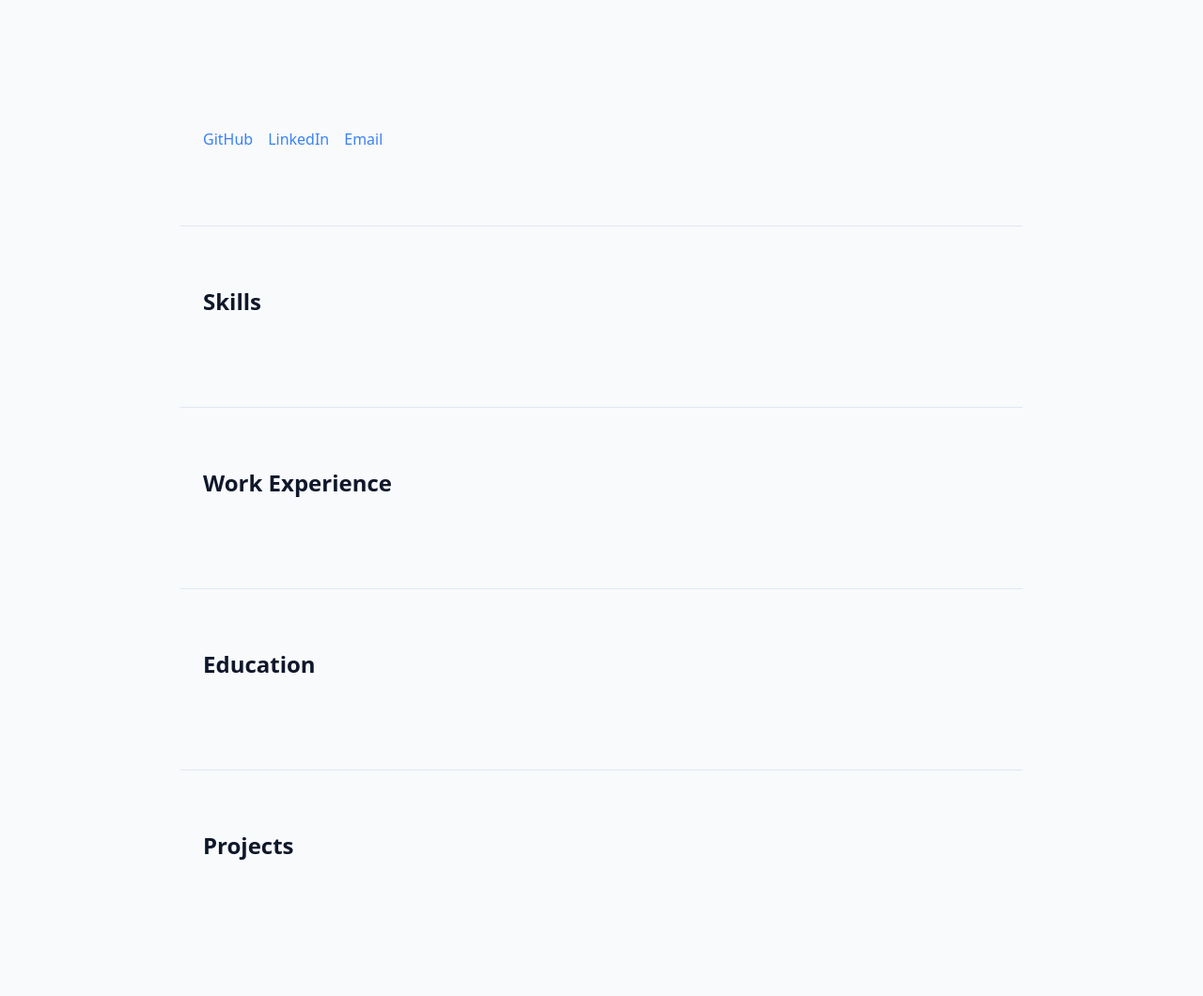
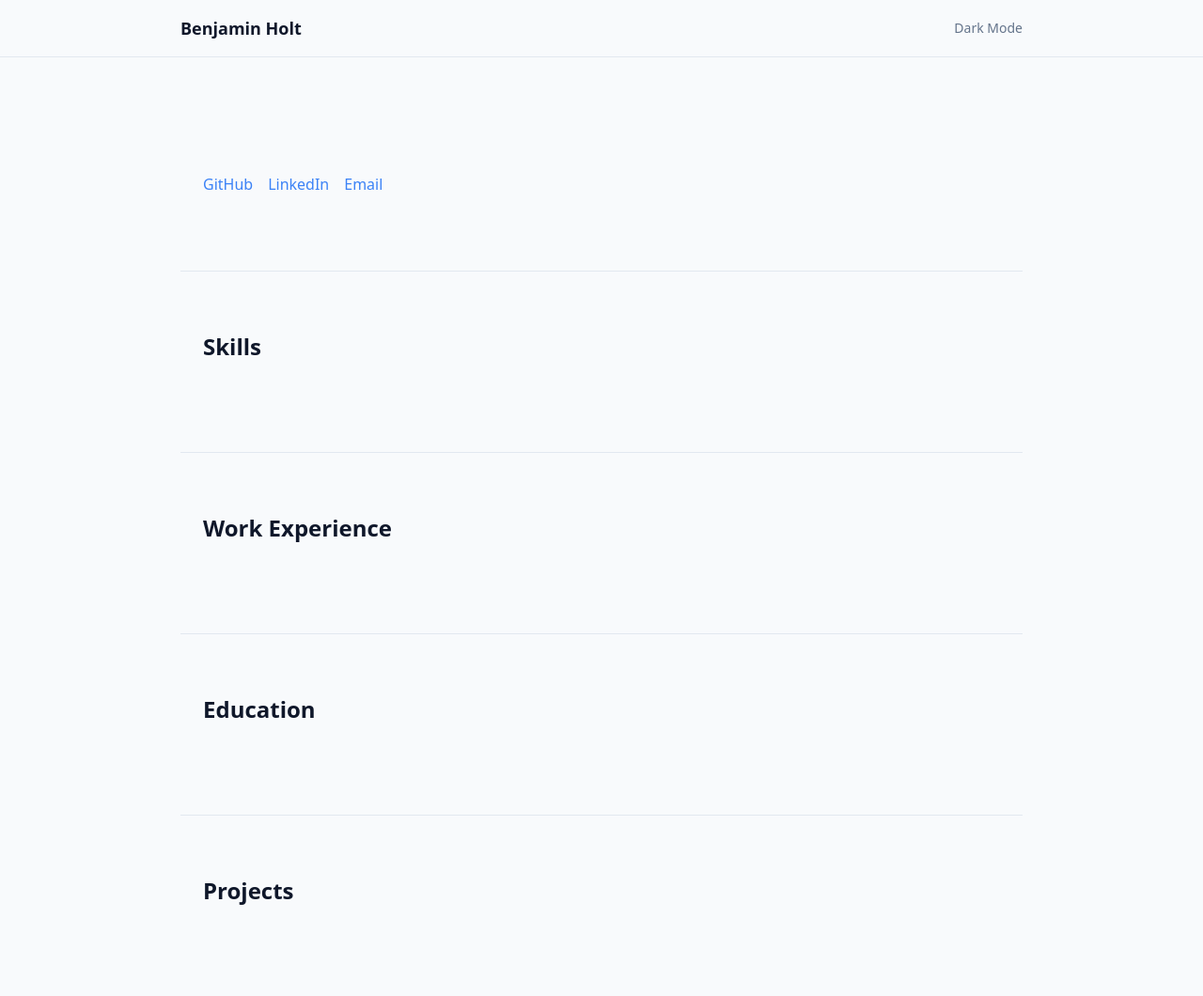
Before and after one commit to BHCGH92/cvportfolio, a Django app: page / in a window 1280 px wide. Shown: the whole page at 94% size. Before the commit the page ends 915 px from the top, so only its background shows below. Run offline with Django 5.2, Linux system fonts and the light colour scheme; data that the repository does not hold is empty; some libraries are stand-ins or nearby versions.

Commit message:
Add navigation bar and dark mode toggle

```diff
--- a/templates/base.html
+++ b/templates/base.html
@@ -1,12 +1,20 @@
 <!DOCTYPE html>
 <html lang="en">
+
 <head>
     <meta charset="UTF-8">
     <meta name="viewport" content="width=device-width, initial-scale=1.0">
     <script src="https://cdn.tailwindcss.com"></script>
+    <script>
+        tailwind.config = {
+            darkMode: 'class'
+        }
+    </script>
 </head>
+
 <body>
     {% block content %}
     {% endblock %}
 </body>
+
 </html>
--- a/templates/cv.html
+++ b/templates/cv.html
@@ -1,48 +1,58 @@
 {% extends 'base.html' %}
 
 {% block content %}
-<div class="min-h-screen bg-slate-50 text-slate-800">
+<div class="min-h-screen bg-slate-50 text-slate-800 dark:bg-slate-900 dark:text-slate-100">
+    <!-- Navigation -->
+    <nav class="fixed top-0 left-0 right-0 z-50 bg-slate-50 border-b border-slate-200 px-6 py-4 dark:bg-slate-900 dark:border-slate-700">
+        <div class="max-w-4xl mx-auto flex justify-between items-center">
+            <span class="font-bold text-slate-900 dark:text-slate-100 text-lg">Benjamin Holt</span>
+            <button id="theme-toggle" class="text-slate-500 hover:text-blue-500 dark:text-slate-400 transition-colors text-sm font-medium">
+                Dark Mode
+            </button>
+        </div>
+    </nav>
 
     <!-- Hero Section -->
-    <section class="max-w-4xl mx-auto px-6 py-20">
+    <section class="max-w-4xl mx-auto px-6 pt-32 pb-20">
         <div class="flex flex-col items-start gap-4">
-            <h1 id="name" class="text-5xl font-bold text-slate-900"></h1>
+            <h1 id="name" class="text-5xl font-bold text-slate-900 dark:text-slate-100"></h1>
             <h2 id="job-title" class="text-2xl font-medium text-blue-500"></h2>
-            <p id="bio" class="text-lg text-slate-600 max-w-2xl leading-relaxed"></p>
+            <p id="bio" class="text-lg text-slate-600 dark:text-slate-300 max-w-2xl leading-relaxed"></p>
             <div class="flex gap-4 mt-2">
-                <a id="github-link" href="#"
-                    class="text-blue-500 hover:text-blue-700 font-medium transition-colors">GitHub</a>
-                <a id="linkedin-link" href="#"
-                    class="text-blue-500 hover:text-blue-700 font-medium transition-colors">LinkedIn</a>
-                <a id="email-link" href="#"
-                    class="text-blue-500 hover:text-blue-700 font-medium transition-colors">Email</a>
+                <a id="github-link" href="#" class="text-blue-500 hover:text-blue-700 font-medium transition-colors">GitHub</a>
+                <a id="linkedin-link" href="#" class="text-blue-500 hover:text-blue-700 font-medium transition-colors">LinkedIn</a>
+                <a id="email-link" href="#" class="text-blue-500 hover:text-blue-700 font-medium transition-colors">Email</a>
             </div>
         </div>
     </section>
+
     <!-- Skills Section -->
-    <section class="max-w-4xl mx-auto px-6 py-16 border-t border-slate-200">
-        <h3 class="text-2xl font-bold text-slate-900 mb-8">Skills</h3>
+    <section class="max-w-4xl mx-auto px-6 py-16 border-t border-slate-200 dark:border-slate-700">
+        <h3 class="text-2xl font-bold text-slate-900 dark:text-slate-100 mb-8">Skills</h3>
         <div id="skills-container" class="flex flex-col gap-6">
             <!-- Skills injected here by JavaScript -->
         </div>
     </section>
+
     <!-- Work Experience Section -->
-    <section class="max-w-4xl mx-auto px-6 py-16 border-t border-slate-200">
-        <h3 class="text-2xl font-bold text-slate-900 mb-8">Work Experience</h3>
+    <section class="max-w-4xl mx-auto px-6 py-16 border-t border-slate-200 dark:border-slate-700">
+        <h3 class="text-2xl font-bold text-slate-900 dark:text-slate-100 mb-8">Work Experience</h3>
         <div id="experience-container" class="flex flex-col gap-6">
             <!-- Experience injected here by JavaScript -->
         </div>
     </section>
+
     <!-- Education Section -->
-    <section class="max-w-4xl mx-auto px-6 py-16 border-t border-slate-200">
-        <h3 class="text-2xl font-bold text-slate-900 mb-8">Education</h3>
+    <section class="max-w-4xl mx-auto px-6 py-16 border-t border-slate-200 dark:border-slate-700">
+        <h3 class="text-2xl font-bold text-slate-900 dark:text-slate-100 mb-8">Education</h3>
         <div id="education-container" class="flex flex-col gap-6">
             <!-- Education injected here by JavaScript -->
         </div>
     </section>
+
     <!-- Projects Section -->
-    <section class="max-w-4xl mx-auto px-6 py-16 border-t border-slate-200">
-        <h3 class="text-2xl font-bold text-slate-900 mb-8">Projects</h3>
+    <section class="max-w-4xl mx-auto px-6 py-16 border-t border-slate-200 dark:border-slate-700">
+        <h3 class="text-2xl font-bold text-slate-900 dark:text-slate-100 mb-8">Projects</h3>
         <div id="projects-container" class="grid grid-cols-2 gap-6">
             <!-- Projects injected here by JavaScript -->
         </div>
@@ -51,7 +61,6 @@
 </div>
 
 <script>
-
     // Fetch profile data
     fetch('/api/profile/')
         .then(response => response.json())
@@ -71,7 +80,6 @@
         .then(data => {
             const container = document.getElementById('skills-container')
 
-            // Group skills by category
             const grouped = {}
             data.forEach(skill => {
                 if (!grouped[skill.category]) {
@@ -80,7 +88,6 @@
                 grouped[skill.category].push(skill)
             })
 
-            // Build HTML for each category
             Object.keys(grouped).forEach(category => {
                 const skills = grouped[category]
                 container.innerHTML += `
@@ -88,9 +95,9 @@
                         <h4 class="text-sm font-semibold text-blue-500 uppercase tracking-widest mb-3">${category}</h4>
                         <div class="flex flex-wrap gap-2">
                             ${skills.map(skill => `
-                            <span class="bg-white border border-slate-200 text-slate-700 px-3 py-1 rounded-full text-sm shadow-sm">
+                                <span class="bg-white dark:bg-slate-800 border border-slate-200 dark:border-slate-700 text-slate-700 dark:text-slate-300 px-3 py-1 rounded-full text-sm shadow-sm">
                                     ${skill.name}
-                                <span class="text-slate-400 text-xs ml-1">${skill.proficiency}</span>
+                                    <span class="text-slate-400 dark:text-slate-500 text-xs ml-1">${skill.proficiency}</span>
                                 </span>
                             `).join('')}
                         </div>
@@ -98,6 +105,7 @@
                 `
             })
         })
+
     // Fetch work experience data
     fetch('/api/work-experience/')
         .then(response => response.json())
@@ -107,15 +115,15 @@
             data.forEach(exp => {
                 container.innerHTML += `
                     <div class="mb-6">
-                    <h4 class="text-lg font-semibold text-slate-900">${exp.job_title} at ${exp.company}</h4>
-                    <p class="text-sm text-slate-500">${exp.start_date} - ${exp.is_current ? 'Present' : exp.end_date}</p>
-                    <p class="text-base text-slate-700 mt-2">${exp.description}</p>
+                        <h4 class="text-lg font-semibold text-slate-900 dark:text-slate-100">${exp.job_title} at ${exp.company}</h4>
+                        <p class="text-sm text-slate-500 dark:text-slate-400">${exp.start_date} - ${exp.is_current ? 'Present' : exp.end_date}</p>
+                        <p class="text-base text-slate-700 dark:text-slate-300 mt-2">${exp.description}</p>
                     </div>
                 `
             })
+        })
 
-        })
-    //Fetch education data
+    // Fetch education data
     fetch('/api/education/')
         .then(response => response.json())
         .then(data => {
@@ -124,13 +132,15 @@
             data.forEach(edu => {
                 container.innerHTML += `
                     <div class="mb-6">
-                        <h4 class="text-lg font-semibold text-slate-900">${edu.degree}</h4>
-                        <p class="text-sm text-slate-500">${edu.institution} • ${edu.start_date} - ${edu.is_current ? 'Present' : edu.end_date}</p>
-                        <p class="text-base text-slate-700 mt-2">${edu.description}</p>
+                        <h4 class="text-lg font-semibold text-slate-900 dark:text-slate-100">${edu.degree}</h4>
+                        <p class="text-sm text-slate-500 dark:text-slate-400">${edu.institution} • ${edu.start_date} - ${edu.is_current ? 'Present' : edu.end_date}</p>
+                        <p class="text-base text-slate-700 dark:text-slate-300 mt-2">${edu.description}</p>
                     </div>
                 `
             })
         })
+
+    // Fetch projects data
     fetch('/api/projects/')
         .then(response => response.json())
         .then(data => {
@@ -138,10 +148,10 @@
 
             data.forEach(project => {
                 container.innerHTML += `
-                    <div class="bg-white border border-slate-200 rounded-lg p-4 shadow-sm">
-                        <h4 class="text-lg font-semibold text-slate-900">${project.title}</h4>
-                        <p class="text-sm text-slate-500">${project.tech_stack}</p>
-                        <p class="text-base text-slate-700 mt-2">${project.description}</p>
+                    <div class="bg-white dark:bg-slate-800 border border-slate-200 dark:border-slate-700 rounded-lg p-4 shadow-sm">
+                        <h4 class="text-lg font-semibold text-slate-900 dark:text-slate-100">${project.title}</h4>
+                        <p class="text-sm text-slate-500 dark:text-slate-400">${project.tech_stack}</p>
+                        <p class="text-base text-slate-700 dark:text-slate-300 mt-2">${project.description}</p>
                         <div class="flex gap-4 mt-3">
                             <a href="${project.github_url}" target="_blank" class="text-blue-500 hover:text-blue-700 font-medium text-sm">GitHub</a>
                             <a href="${project.live_url}" target="_blank" class="text-blue-500 hover:text-blue-700 font-medium text-sm">Live Demo</a>
@@ -150,6 +160,15 @@
                 `
             })
         })
+
+    // Dark mode toggle
+    const themeToggle = document.getElementById('theme-toggle')
+    themeToggle.addEventListener('click', () => {
+        document.documentElement.classList.toggle('dark')
+        themeToggle.textContent = document.documentElement.classList.contains('dark')
+            ? 'Light Mode'
+            : 'Dark Mode'
+    })
 </script>
 
 {% endblock %}
```
Lines whose indentation alone changed are shown as unchanged.
